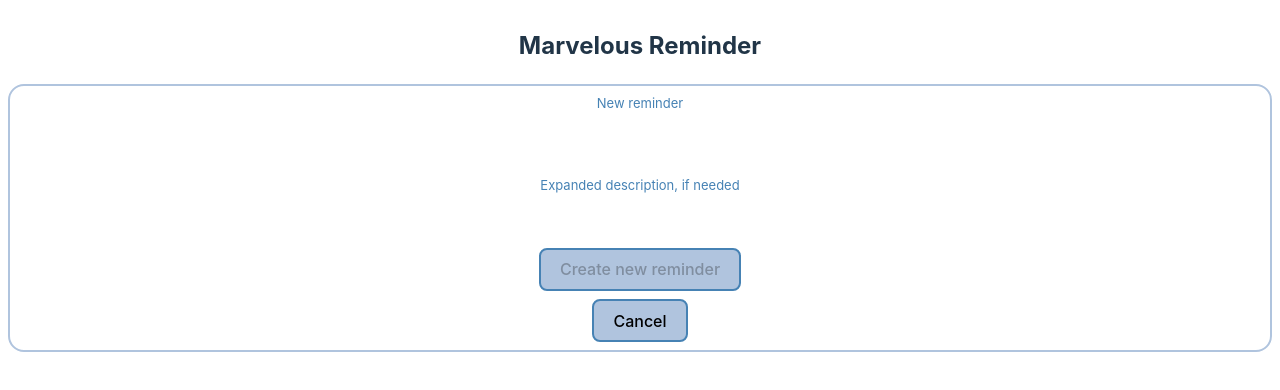
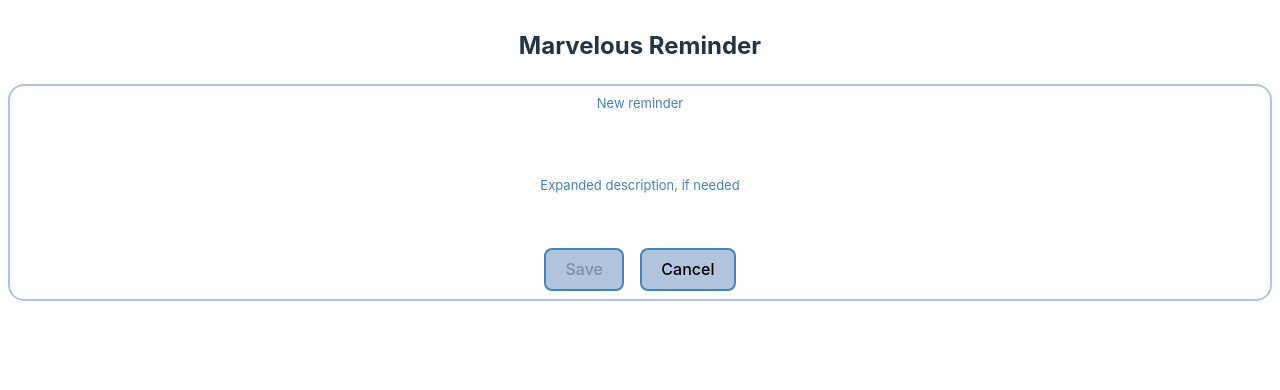
Before and after one commit to Bootreen/todo, a React (Vite) app: page / in a window 1280 px wide. Both pictures are taken after a click on the element "Add a new reminder". Shown: the top 390 px of the page. Built offline with nearby package versions, Linux system fonts and the light colour scheme.

Commit message:
Tweaked buttons display and layout

```diff
--- a/src/components/new-task-form/NewTaskForm.css
+++ b/src/components/new-task-form/NewTaskForm.css
@@ -46,14 +46,27 @@
   resize: none;
 }
 
-.new-task-form button,
-.new-task-form button:hover:disabled {
+.buttons-container {
+  display: flex;
+  flex-direction: row;
+  place-content: center;
+  column-gap: 1rem;
+  width: fit-content;
+  margin: auto;
+}
+
+.buttons-container button,
+.buttons-container button:hover:disabled {
   margin: 0 auto 0.5rem;
   width: fit-content;
   border: 0.125rem solid SteelBlue;
   background-color: lightsteelblue;
 }
 
-.new-task-form button:hover {
+.buttons-container button:hover {
   background-color: MediumAquaMarine;
 }
+
+.buttons-container button:last-child:hover {
+  background-color: LightSalmon;
+}
--- a/src/components/new-task-form/NewTaskForm.jsx
+++ b/src/components/new-task-form/NewTaskForm.jsx
@@ -39,10 +39,12 @@ export const NewTaskForm = () => {
         onChange={(event) => onDescChange(event)}
         onKeyUp={(event) => textAreaAdjustHeight(event)}
       />
-      <button type='submit' disabled={isEmpty}>
-        Create new reminder
-      </button>
-      <button onClick={(event) => resetNewTask(event)}>Cancel</button>
+      <div className='buttons-container'>
+        <button type='submit' disabled={isEmpty}>
+          Save
+        </button>
+        <button onClick={(event) => resetNewTask(event)}>Cancel</button>
+      </div>
     </form>
   ) : (
     <div
```
